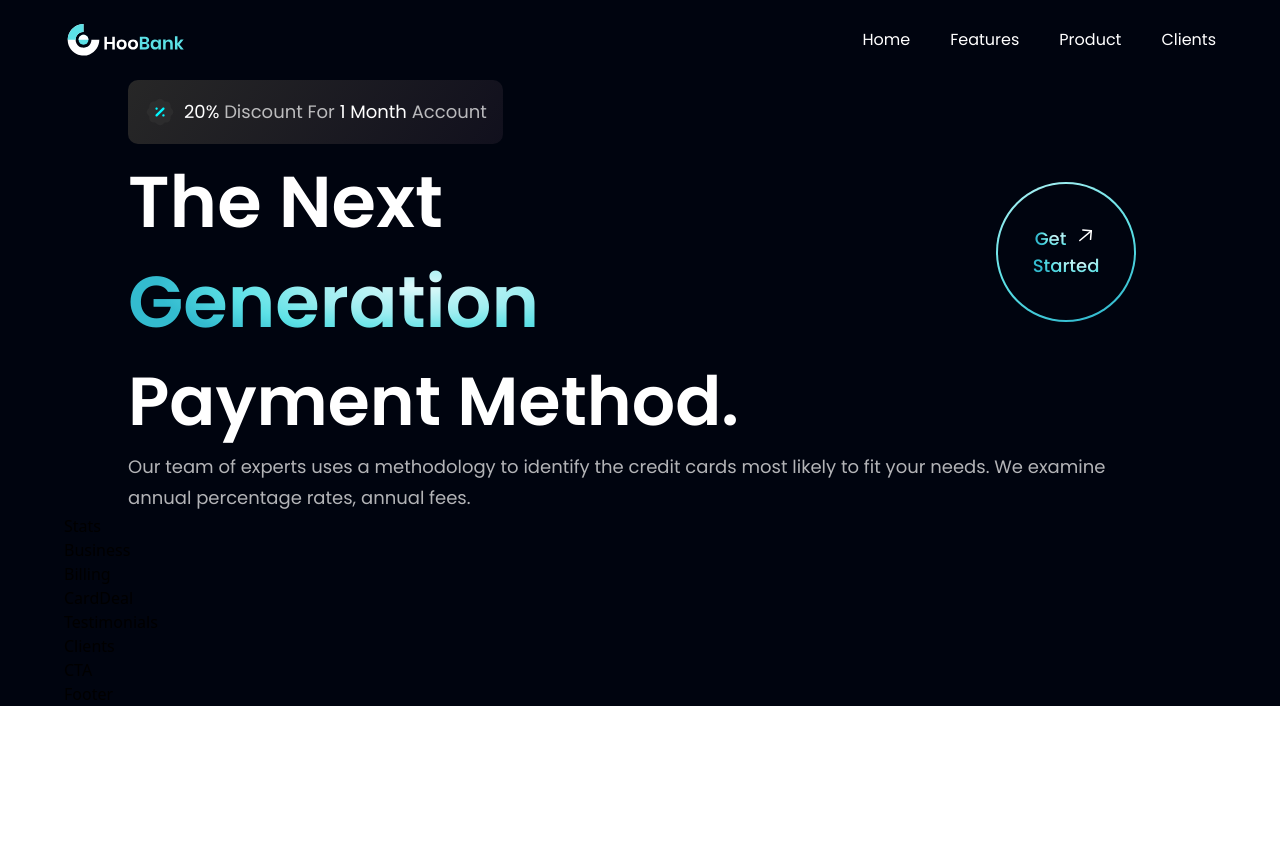
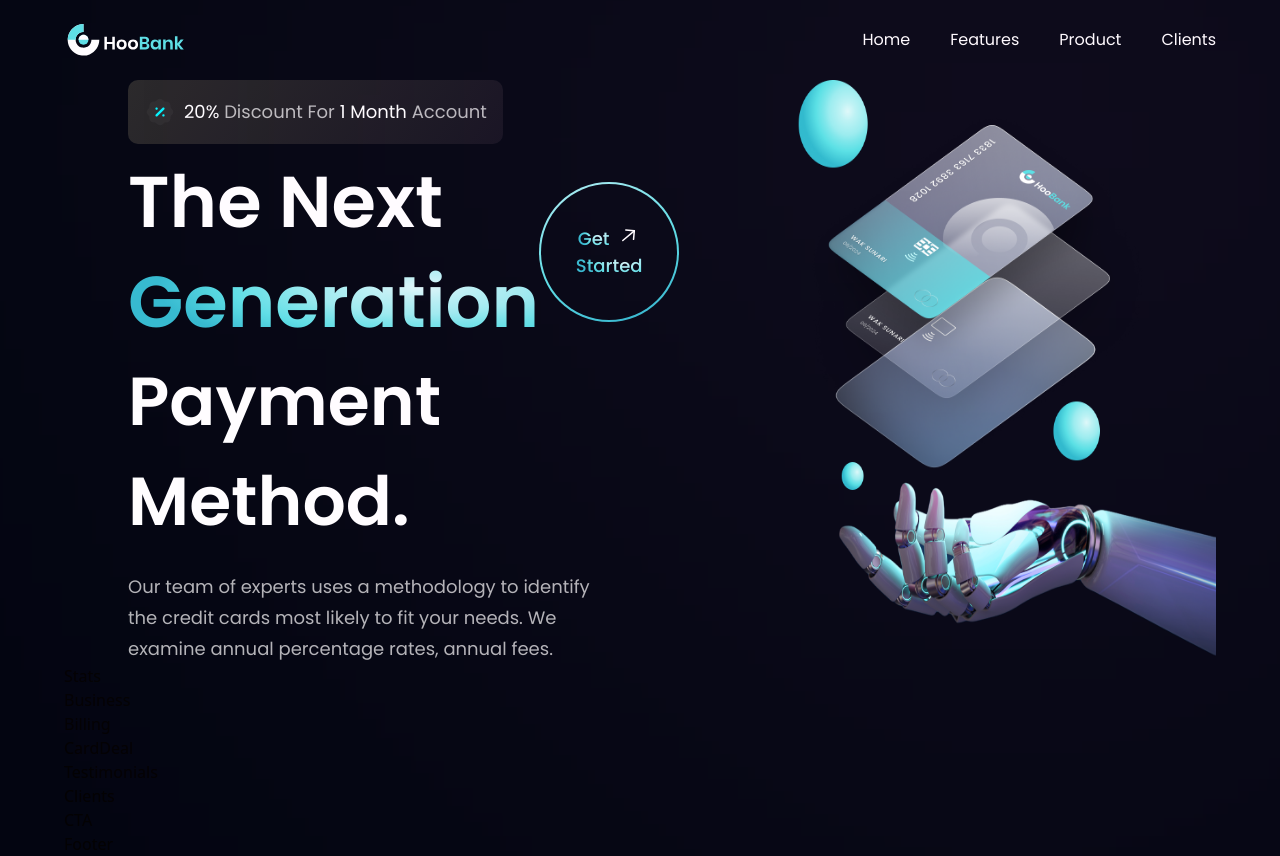
Before and after one commit to Akanimoh12/New-Modern-LandingPage, a React (Vite) app: page / in a window 1280 px wide. Before the commit the page ends 800 px from the top, so only its background shows below. Built offline with nearby package versions, Linux system fonts and the light colour scheme.

Commit message:
Akan: Updated the Hero Section

```diff
--- a/index.html
+++ b/index.html
@@ -2,7 +2,7 @@
 <html lang="en">
   <head>
     <meta charset="UTF-8" />
-    <link rel="icon" type="image/svg+xml" href="#" />
+    <link rel="icon" type="image/svg+xml" href="/src/assets/logo.svg" />
     <meta name="viewport" content="width=device-width, initial-scale=1.0" />
     <title>Modern - Website </title>
   </head>
--- a/src/components/Hero.jsx
+++ b/src/components/Hero.jsx
@@ -35,12 +35,18 @@ const Hero = () => (
         Payment Method.
       </h1>
 
-      <p className={`${styles.paragraph}  `}>
+      <p className={`${styles.paragraph} max-w-[470px] mt-5 `}>
         Our team of experts uses a methodology to identify the credit cards most
         likely to fit your needs. We examine annual percentage rates, annual
         fees.
       </p>
     </div>
+
+    <div className={``}>
+      <img src={robot} alt="" className="w-full h-full relative z-[5]" />
+      <div className="absolute z-[0] w-[40%] h-[35%] pink__gradient top-0" />
+    </div>
+
   </section>
 );
 
```
